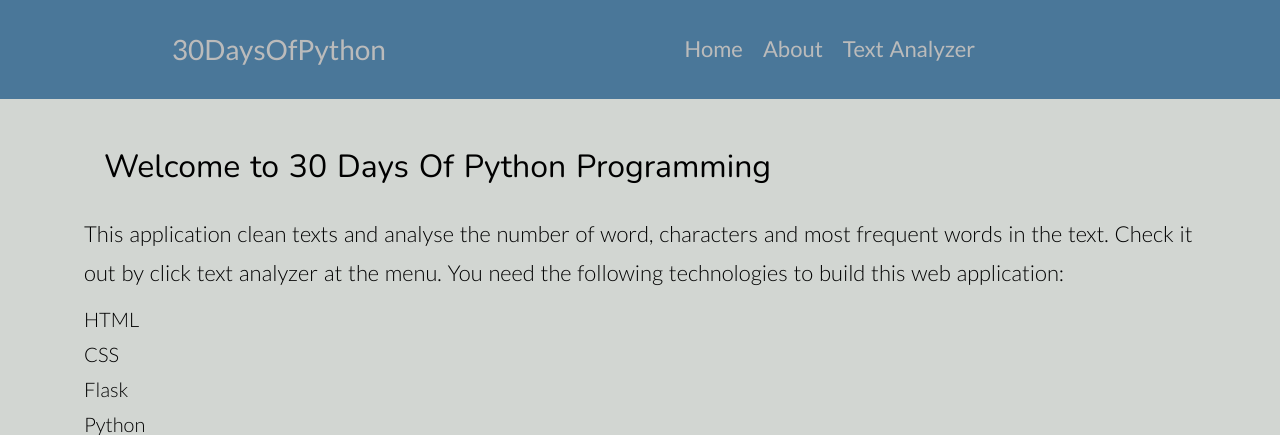
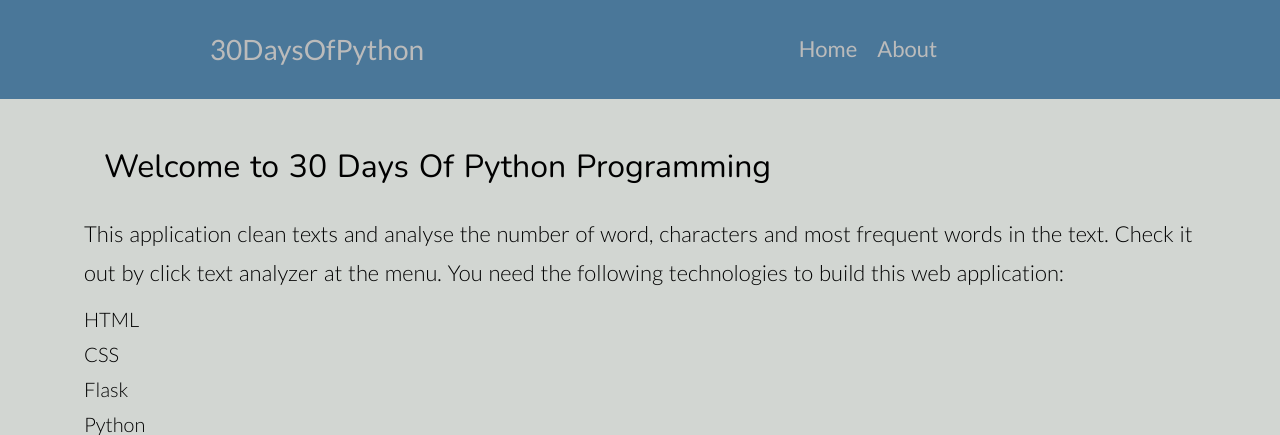
Before and after one commit to Nicole732/python-web-app, a Flask app: page / in a window 1280 px wide. Shown: the top 435 px of the page. Run offline with Flask 2, Linux system fonts and the light colour scheme.

Commit message:
simplified app

```diff
--- a/templates/layout.html
+++ b/templates/layout.html
@@ -27,9 +27,9 @@
                 <li class="nav-list">
                     <a class="nav-link active" href="{{ url_for('about') }}">About</a>
                 </li>
-                <li class="nav-list">
+                <!-- <li class="nav-list">
                     <a class="nav-link active" href="{{ url_for('post') }}">Text Analyzer</a>
-                </li>
+                </li> -->
             </ul>
         </div>
     </header>
```
Also changed, not shown: templates/result.html (line endings or trailing spaces).
